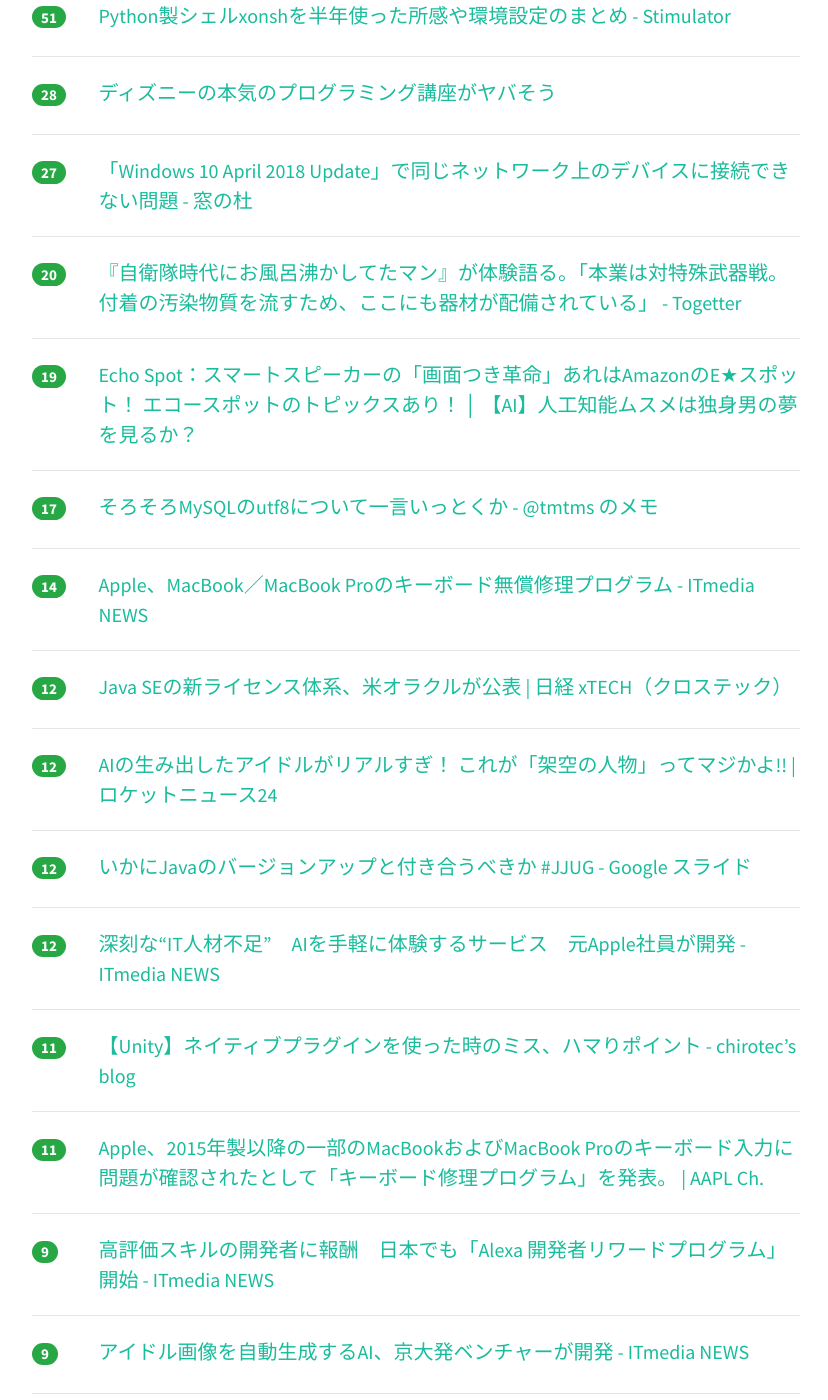
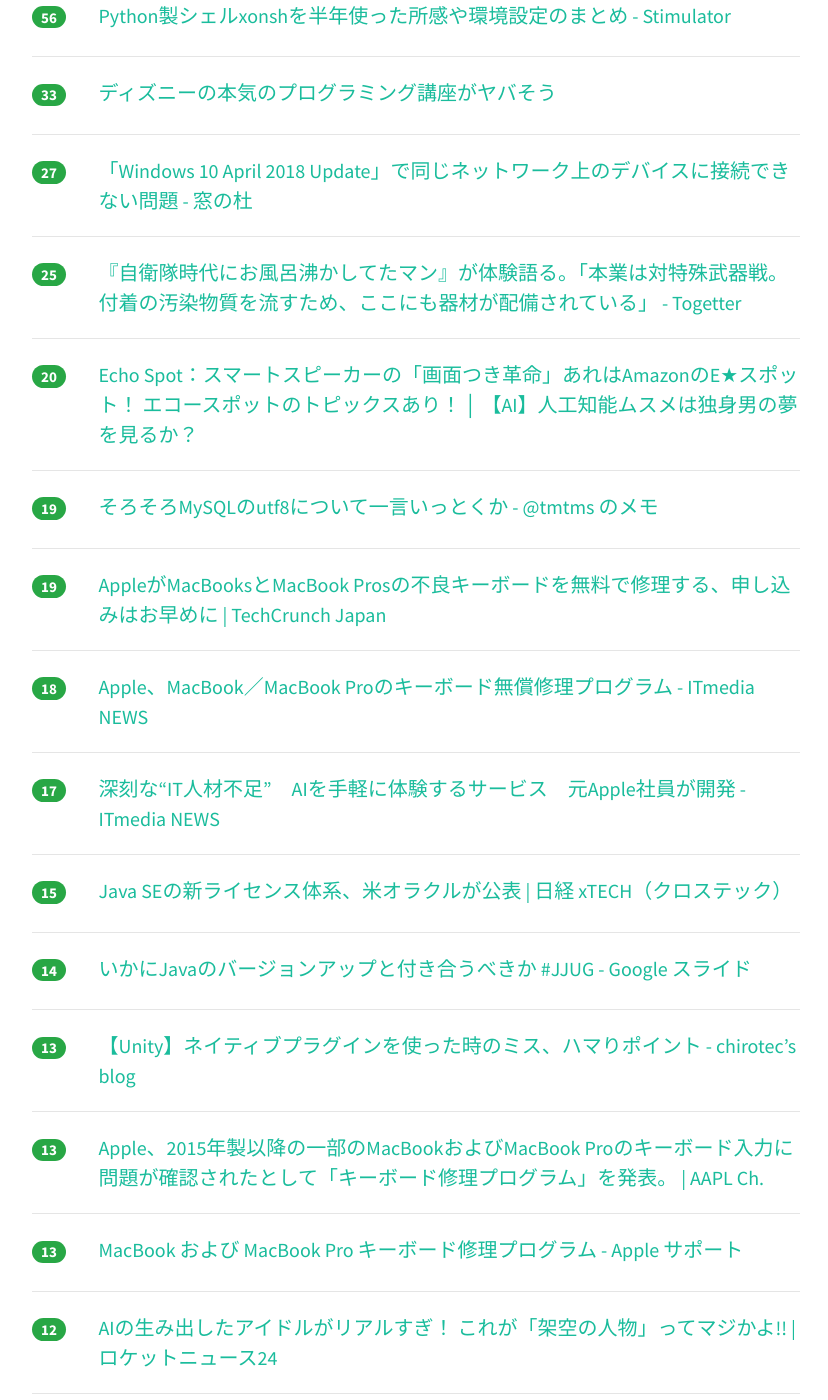
Before and after one commit to yatta47/hatena-matome-site, a Jekyll site: the page built from _posts/2018-06-23-hatena.md, in a window 1280 px wide and 1400 px high, scrolled down 472 px. Shown: the whole window, without its empty margins (224-1052 px from the left). Built offline with Jekyll 4.4.1, drawn with Linux system fonts in a browser that asks for light colours; nearby versions of some CDN libraries; some of the changed text lies outside the part shown.

Commit message:
Updated 2018-06-23

```diff
--- a/_posts/2018-06-23-hatena.md
+++ b/_posts/2018-06-23-hatena.md
@@ -1,23 +1,23 @@
 ---
 layout: post
 title:  "2018-06-23 はてぶIT"
-date:   2018-06-23 12:01:57
+date:   2018-06-23 13:01:09
 tags: [it-hotentry]
 ---
-39 件のデータあり
+40 件のデータあり
 
 <hr><div class="row">
-<div class="col-1"><span class="badge badge-pill badge-success h2">58</span></div>
+<div class="col-1"><span class="badge badge-pill badge-success h2">63</span></div>
 <div class="col-11"><a href='https://qiita.com/putan/items/d4e5fb95a110c1b0ff96' target='_blank'>ドメインモデルをコードへ落とす 〜あなたのクラスは、どこから？〜</a></div>
 </div>
 <hr>
 <div class="row">
-<div class="col-1"><span class="badge badge-pill badge-success h2">51</span></div>
+<div class="col-1"><span class="badge badge-pill badge-success h2">56</span></div>
 <div class="col-11"><a href='https://vaaaaaanquish.hatenablog.com/entry/2018/06/22/194227' target='_blank'>Python製シェルxonshを半年使った所感や環境設定のまとめ - Stimulator</a></div>
 </div>
 <hr>
 <div class="row">
-<div class="col-1"><span class="badge badge-pill badge-success h2">28</span></div>
+<div class="col-1"><span class="badge badge-pill badge-success h2">33</span></div>
 <div class="col-11"><a href='https://anond.hatelabo.jp/20180622070415' target='_blank'>ディズニーの本気のプログラミング講座がヤバそう</a></div>
 </div>
 <hr>
@@ -27,28 +27,58 @@ tags: [it-hotentry]
 </div>
 <hr>
 <div class="row">
-<div class="col-1"><span class="badge badge-pill badge-success h2">20</span></div>
+<div class="col-1"><span class="badge badge-pill badge-success h2">25</span></div>
 <div class="col-11"><a href='https://togetter.com/li/1239911' target='_blank'>『自衛隊時代にお風呂沸かしてたマン』が体験語る。「本業は対特殊武器戦。付着の汚染物質を流すため、ここにも器材が配備されている」 - Togetter</a></div>
 </div>
 <hr>
 <div class="row">
-<div class="col-1"><span class="badge badge-pill badge-success h2">19</span></div>
+<div class="col-1"><span class="badge badge-pill badge-success h2">20</span></div>
 <div class="col-11"><a href='http://ai-topics.com/amazon-echo-spot-reservation/' target='_blank'>Echo Spot：スマートスピーカーの「画面つき革命」あれはAmazonのE★スポット！ エコースポットのトピックスあり！ │ 【AI】人工知能ムスメは独身男の夢を見るか？</a></div>
 </div>
 <hr>
 <div class="row">
-<div class="col-1"><span class="badge badge-pill badge-success h2">17</span></div>
+<div class="col-1"><span class="badge badge-pill badge-success h2">19</span></div>
 <div class="col-11"><a href='https://tmtms.hatenablog.com/entry/201806/mysql-utf8' target='_blank'>そろそろMySQLのutf8について一言いっとくか - @tmtms のメモ</a></div>
 </div>
 <hr>
 <div class="row">
-<div class="col-1"><span class="badge badge-pill badge-success h2">14</span></div>
+<div class="col-1"><span class="badge badge-pill badge-success h2">19</span></div>
+<div class="col-11"><a href='https://jp.techcrunch.com/2018/06/23/2018-06-22-apple-will-repair-busted-keyboards-on-recent-macbook-and-macbook-pros-for-free/' target='_blank'>AppleがMacBooksとMacBook Prosの不良キーボードを無料で修理する、申し込みはお早めに | TechCrunch Japan</a></div>
+</div>
+<hr>
+<div class="row">
+<div class="col-1"><span class="badge badge-pill badge-success h2">18</span></div>
 <div class="col-11"><a href='http://www.itmedia.co.jp/news/articles/1806/23/news021.html' target='_blank'>Apple、MacBook／MacBook Proのキーボード無償修理プログラム - ITmedia NEWS</a></div>
 </div>
 <hr>
 <div class="row">
-<div class="col-1"><span class="badge badge-pill badge-success h2">12</span></div>
+<div class="col-1"><span class="badge badge-pill badge-success h2">17</span></div>
+<div class="col-11"><a href='http://www.itmedia.co.jp/news/articles/1806/23/news006.html' target='_blank'>深刻な“IT人材不足”　AIを手軽に体験するサービス　元Apple社員が開発 - ITmedia NEWS</a></div>
+</div>
+<hr>
+<div class="row">
+<div class="col-1"><span class="badge badge-pill badge-success h2">15</span></div>
 <div class="col-11"><a href='http://tech.nikkeibp.co.jp/atcl/nxt/news/18/01697/' target='_blank'>Java SEの新ライセンス体系、米オラクルが公表 | 日経 xTECH（クロステック）</a></div>
+</div>
+<hr>
+<div class="row">
+<div class="col-1"><span class="badge badge-pill badge-success h2">14</span></div>
+<div class="col-11"><a href='https://docs.google.com/presentation/d/1Q2xaFjJQwinzfAnnNVPNIiB-rfZeld2w_nIZ_y4oMlQ/mobilepresent?slide=id.p' target='_blank'>いかにJavaのバージョンアップと付き合うべきか #JJUG - Google スライド</a></div>
+</div>
+<hr>
+<div class="row">
+<div class="col-1"><span class="badge badge-pill badge-success h2">13</span></div>
+<div class="col-11"><a href='https://chirotec.hatenablog.com/entry/2018/06/22/213032' target='_blank'>【Unity】ネイティブプラグインを使った時のミス、ハマりポイント - chirotec’s blog</a></div>
+</div>
+<hr>
+<div class="row">
+<div class="col-1"><span class="badge badge-pill badge-success h2">13</span></div>
+<div class="col-11"><a href='https://applech2.com/archives/20180623-keyboard-service-program-for-macbook-pro-since-2015.html' target='_blank'>Apple、2015年製以降の一部のMacBookおよびMacBook Proのキーボード入力に問題が確認されたとして「キーボード修理プログラム」を発表。 | AAPL Ch.</a></div>
+</div>
+<hr>
+<div class="row">
+<div class="col-1"><span class="badge badge-pill badge-success h2">13</span></div>
+<div class="col-11"><a href='https://www.apple.com/jp/support/keyboard-service-program-for-macbook-and-macbook-pro/' target='_blank'>MacBook および MacBook Pro キーボード修理プログラム - Apple サポート</a></div>
 </div>
 <hr>
 <div class="row">
@@ -57,23 +87,8 @@ tags: [it-hotentry]
 </div>
 <hr>
 <div class="row">
-<div class="col-1"><span class="badge badge-pill badge-success h2">12</span></div>
-<div class="col-11"><a href='https://docs.google.com/presentation/d/1Q2xaFjJQwinzfAnnNVPNIiB-rfZeld2w_nIZ_y4oMlQ/mobilepresent?slide=id.p' target='_blank'>いかにJavaのバージョンアップと付き合うべきか #JJUG - Google スライド</a></div>
-</div>
-<hr>
-<div class="row">
-<div class="col-1"><span class="badge badge-pill badge-success h2">12</span></div>
-<div class="col-11"><a href='http://www.itmedia.co.jp/news/articles/1806/23/news006.html' target='_blank'>深刻な“IT人材不足”　AIを手軽に体験するサービス　元Apple社員が開発 - ITmedia NEWS</a></div>
-</div>
-<hr>
-<div class="row">
-<div class="col-1"><span class="badge badge-pill badge-success h2">11</span></div>
-<div class="col-11"><a href='https://chirotec.hatenablog.com/entry/2018/06/22/213032' target='_blank'>【Unity】ネイティブプラグインを使った時のミス、ハマりポイント - chirotec’s blog</a></div>
-</div>
-<hr>
-<div class="row">
-<div class="col-1"><span class="badge badge-pill badge-success h2">11</span></div>
-<div class="col-11"><a href='https://applech2.com/archives/20180623-keyboard-service-program-for-macbook-pro-since-2015.html' target='_blank'>Apple、2015年製以降の一部のMacBookおよびMacBook Proのキーボード入力に問題が確認されたとして「キーボード修理プログラム」を発表。 | AAPL Ch.</a></div>
+<div class="col-1"><span class="badge badge-pill badge-success h2">9</span></div>
+<div class="col-11"><a href='https://forest.watch.impress.co.jp/docs/news/1129023.html' target='_blank'>GitHub、「Atom 1.28」を正式公開 ～プロジェクト内検索の結果ビューを刷新 - 窓の杜</a></div>
 </div>
 <hr>
 <div class="row">
@@ -88,17 +103,12 @@ tags: [it-hotentry]
 <hr>
 <div class="row">
 <div class="col-1"><span class="badge badge-pill badge-success h2">9</span></div>
-<div class="col-11"><a href='https://www.apple.com/jp/support/keyboard-service-program-for-macbook-and-macbook-pro/' target='_blank'>MacBook および MacBook Pro キーボード修理プログラム - Apple サポート</a></div>
-</div>
-<hr>
-<div class="row">
-<div class="col-1"><span class="badge badge-pill badge-success h2">9</span></div>
 <div class="col-11"><a href='https://www.hde.co.jp/henka/interview/intv-professor-erin01.html' target='_blank'>エリン・メイヤー氏 INSEAD教授 -1｜クラウドセキュリティ、メールなら株式会社HDE</a></div>
 </div>
 <hr>
 <div class="row">
 <div class="col-1"><span class="badge badge-pill badge-success h2">8</span></div>
-<div class="col-11"><a href='https://forest.watch.impress.co.jp/docs/news/1129023.html' target='_blank'>GitHub、「Atom 1.28」を正式公開 ～プロジェクト内検索の結果ビューを刷新 - 窓の杜</a></div>
+<div class="col-11"><a href='https://pc.watch.impress.co.jp/docs/news/1129158.html' target='_blank'>日本データ復旧協会、データ復旧の模範を示し業界の健全化を図る ～第1回通常総会レポート - PC Watch</a></div>
 </div>
 <hr>
 <div class="row">
@@ -117,8 +127,23 @@ tags: [it-hotentry]
 </div>
 <hr>
 <div class="row">
+<div class="col-1"><span class="badge badge-pill badge-success h2">8</span></div>
+<div class="col-11"><a href='https://japan.cnet.com/article/35121316/' target='_blank'>テレワークの認知度は4割、経験者は4％で7割以上が継続希望--エン・ジャパン調べ - CNET Japan</a></div>
+</div>
+<hr>
+<div class="row">
 <div class="col-1"><span class="badge badge-pill badge-success h2">7</span></div>
-<div class="col-11"><a href='https://pc.watch.impress.co.jp/docs/news/1129158.html' target='_blank'>日本データ復旧協会、データ復旧の模範を示し業界の健全化を図る ～第1回通常総会レポート - PC Watch</a></div>
+<div class="col-11"><a href='https://summitregist.smktg.jp/public/application/add/59' target='_blank'>AWS Summit 2018 資料・動画一覧 - ｜AWS</a></div>
+</div>
+<hr>
+<div class="row">
+<div class="col-1"><span class="badge badge-pill badge-success h2">7</span></div>
+<div class="col-11"><a href='https://ift.tt/2tukplL' target='_blank'>数えきれないほどの分類を行うExtreme Classification - Technical Hedgehog</a></div>
+</div>
+<hr>
+<div class="row">
+<div class="col-1"><span class="badge badge-pill badge-success h2">7</span></div>
+<div class="col-11"><a href='https://roboteer-tokyo.com/archives/12985' target='_blank'>書籍から看板まで文字を読み取ってリアルタイム翻訳….ロシア企業ABBYYがグーグルに挑戦状 | ROBOTEER</a></div>
 </div>
 <hr>
 <div class="row">
@@ -133,17 +158,7 @@ tags: [it-hotentry]
 <hr>
 <div class="row">
 <div class="col-1"><span class="badge badge-pill badge-success h2">7</span></div>
-<div class="col-11"><a href='https://japan.cnet.com/article/35121316/' target='_blank'>テレワークの認知度は4割、経験者は4％で7割以上が継続希望--エン・ジャパン調べ - CNET Japan</a></div>
-</div>
-<hr>
-<div class="row">
-<div class="col-1"><span class="badge badge-pill badge-success h2">7</span></div>
 <div class="col-11"><a href='http://b.hatena.ne.jp/entry/s/piro.sakura.ne.jp/latest/blosxom/topics/2018-06-22_women.htm' target='_blank'>はてなブックマーク - Latest topics > 女性エンジニア少ない問題を解決する話、の何が問題なのか - outsider reflex</a></div>
-</div>
-<hr>
-<div class="row">
-<div class="col-1"><span class="badge badge-pill badge-success h2">7</span></div>
-<div class="col-11"><a href='https://jp.techcrunch.com/2018/06/23/2018-06-22-apple-will-repair-busted-keyboards-on-recent-macbook-and-macbook-pros-for-free/' target='_blank'>AppleがMacBooksとMacBook Prosの不良キーボードを無料で修理する、申し込みはお早めに | TechCrunch Japan</a></div>
 </div>
 <hr>
 <div class="row">
@@ -153,22 +168,12 @@ tags: [it-hotentry]
 <hr>
 <div class="row">
 <div class="col-1"><span class="badge badge-pill badge-success h2">6</span></div>
-<div class="col-11"><a href='https://summitregist.smktg.jp/public/application/add/59' target='_blank'>AWS Summit 2018 資料・動画一覧 - ｜AWS</a></div>
+<div class="col-11"><a href='https://japan.zdnet.com/article/35121224/' target='_blank'>HTTPSのフィッシングサイトは全体の約3割--パロアルトネットワークス調査 - ZDNet Japan</a></div>
 </div>
 <hr>
 <div class="row">
 <div class="col-1"><span class="badge badge-pill badge-success h2">6</span></div>
-<div class="col-11"><a href='https://ift.tt/2tukplL' target='_blank'>数えきれないほどの分類を行うExtreme Classification - Technical Hedgehog</a></div>
-</div>
-<hr>
-<div class="row">
-<div class="col-1"><span class="badge badge-pill badge-success h2">6</span></div>
-<div class="col-11"><a href='https://roboteer-tokyo.com/archives/12985' target='_blank'>書籍から看板まで文字を読み取ってリアルタイム翻訳….ロシア企業ABBYYがグーグルに挑戦状 | ROBOTEER</a></div>
-</div>
-<hr>
-<div class="row">
-<div class="col-1"><span class="badge badge-pill badge-success h2">6</span></div>
-<div class="col-11"><a href='https://japan.zdnet.com/article/35121224/' target='_blank'>HTTPSのフィッシングサイトは全体の約3割--パロアルトネットワークス調査 - ZDNet Japan</a></div>
+<div class="col-11"><a href='http://chibinowa.net/note/web/spbgfixed.html' target='_blank'>画像や動画のアスペクト比を保ったまま枠内に配置する | Cubix</a></div>
 </div>
 <hr>
 <div class="row">
@@ -182,7 +187,7 @@ tags: [it-hotentry]
 </div>
 <hr>
 <div class="row">
-<div class="col-1"><span class="badge badge-pill badge-success h2">4</span></div>
+<div class="col-1"><span class="badge badge-pill badge-success h2">5</span></div>
 <div class="col-11"><a href='https://forbesjapan.com/articles/detail/20920/1/1/1' target='_blank'>家自体がコンピュータになり、AIが居住者のアクションを妄想する未来【落合陽一×アシュトシュ・サクセナ】 | Forbes JAPAN（フォーブス ジャパン）</a></div>
 </div>
 <hr>
@@ -193,7 +198,7 @@ tags: [it-hotentry]
 <hr>
 <div class="row">
 <div class="col-1"><span class="badge badge-pill badge-success h2">4</span></div>
-<div class="col-11"><a href='http://chibinowa.net/note/web/spbgfixed.html' target='_blank'>画像や動画のアスペクト比を保ったまま枠内に配置する | Cubix</a></div>
+<div class="col-11"><a href='https://www.sophiacreeks.com/entry/2018/06/22/%E3%83%8B%E3%82%B3%E3%83%8B%E3%82%B3%E6%96%87%E5%8C%96%E3%80%81%E6%AD%B4%E5%8F%B2%E3%81%AE%E3%81%99%E3%81%B9%E3%81%A6-%E3%83%8B%E3%82%B3%E3%83%8B%E3%82%B3%E5%8B%95%E7%94%BB%E3%81%A8%E3%81%AF%E4%BD%95' target='_blank'>ニコニコ文化、歴史のすべて-ニコニコ動画とは何だったのか- - 名無し文学部@ネット、社会、文化研究所</a></div>
 </div>
 <hr>
 <div class="row">
```
